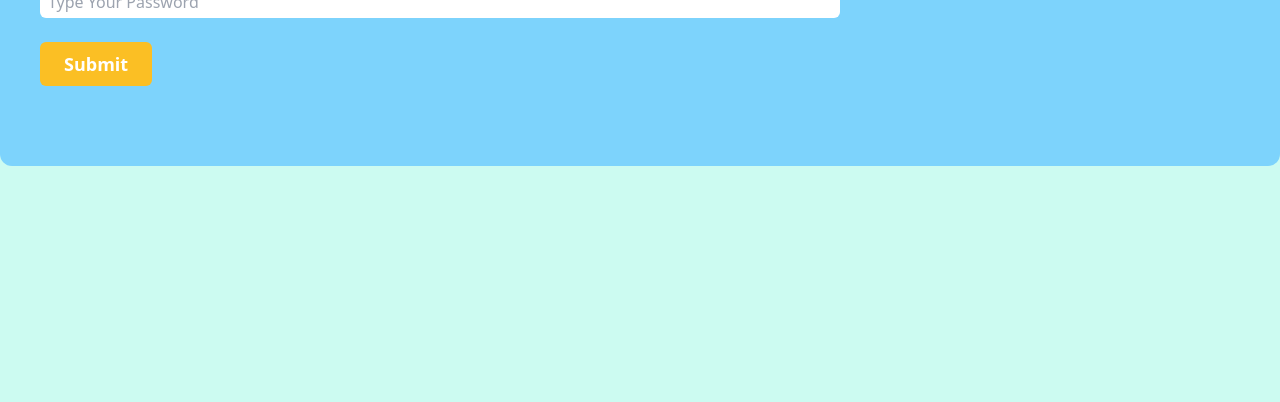
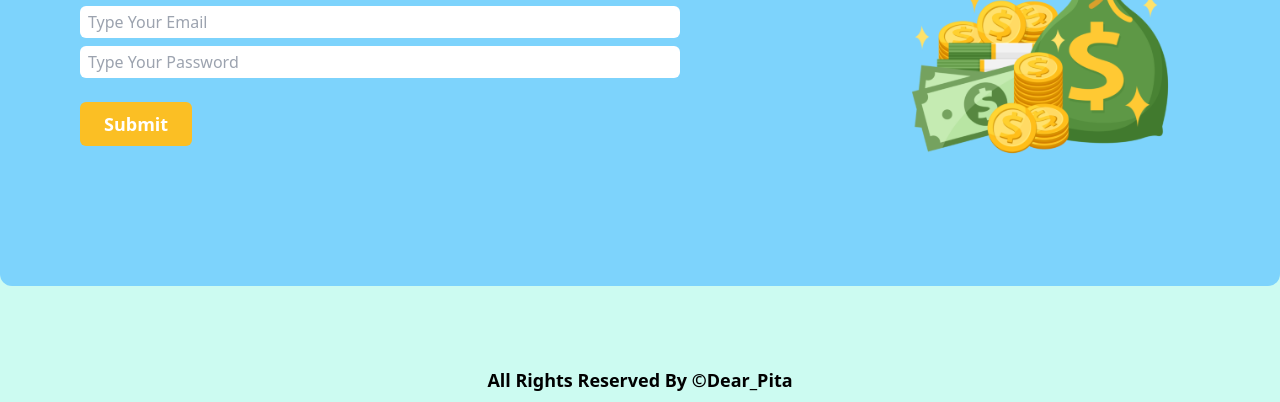
Before and after one commit to mdnoble1/baap-er-bank, a plain HTML site: page index.html in a window 1280 px wide. Shown: the part 398-800 px from the top of the page. Drawn offline with nearby package versions, Linux system fonts and the light colour scheme.

Commit message:
added favicon and some styles

```diff
--- a/index.html
+++ b/index.html
@@ -3,23 +3,32 @@
 <head>
     <meta charset="UTF-8">
     <meta name="viewport" content="width=device-width, initial-scale=1.0">
-    <title>Baap Er Bank</title>
+    <title>Login</title>
     <script src="https://cdn.tailwindcss.com"></script>
+    <link rel="shortcut icon" href="images/2.png" type="image/x-icon">
 </head>
 <body class="bg-teal-100">
     <header class="mt-20 text-center">
         <h1 class="font-medium text-6xl ">Welcome To <span class="font-bold text-violet-600">Baap Er Bank </span> !!!</h1>
     </header>
     <main>
-        <section class="container mx-auto mt-16 bg-sky-300 rounded-xl px-10 py-20">
-            <h1 class="font-medium text-3xl mb-6">Please Login</h1>
+        <section class="container mx-auto mt-16 bg-sky-300 rounded-xl p-20 flex justify-between items-center">
+            <div class="flex-1">
+                <h1 class="font-medium text-3xl mb-6">Please Login</h1>
             <div>
-                <input id="user-email" class="w-2/3 block rounded-md px-2 py-1 mb-2" type="email" placeholder="Type Your Email">
-                <input id="user-password" class="w-2/3 block rounded-md px-2 py-1 mb-6" type="password" placeholder="Type Your Password">
+                <input id="user-email" class="w-3/4 block rounded-md px-2 py-1 mb-2" type="email" placeholder="Type Your Email">
+                <input id="user-password" class="w-3/4 block rounded-md px-2 py-1 mb-6" type="password" placeholder="Type Your Password">
             </div>
             <button id="button-submit" class="font-semibold text-lg text-white bg-amber-400 px-6 py-2 rounded-md hover:bg-sky-700">Submit</button>
+            </div>
+            <div>
+                <img class="max-w-xs" src="images/1.png" alt="">
+            </div>
         </section>
     </main>
+    <footer class="mt-20">
+        <p class="font-semibold text-lg text-center">All Rights Reserved By &copyDear_Pita</p>
+    </footer>
     <script src="js/login.js"></script>
 </body>
 </html>
--- /dev/null
+++ b/js/logout.js
@@ -0,0 +1,4 @@
+document.getElementById('button-logout').addEventListener('click' , function(){
+    window.location.href = 'index.html';
+    alert('Ber Ho Bari Thaikka !');
+})
--- a/js/withdraw.js
+++ b/js/withdraw.js
@@ -32,7 +32,7 @@ document.getElementById('button-withdraw').addEventListener('click' , function(e
     // validation
 
     if ( newWithdrawAmount > oldBalanceAmount){
-        alert('Baap Er Bank E Eto Taka Nai');
+        alert('Baap Er Bank E Eto Taka Nai !!!');
         return;
     }
 
```
Also changed, not shown: bank.html (+9 -1 lines), images/1.png (added), images/2.png (added).
